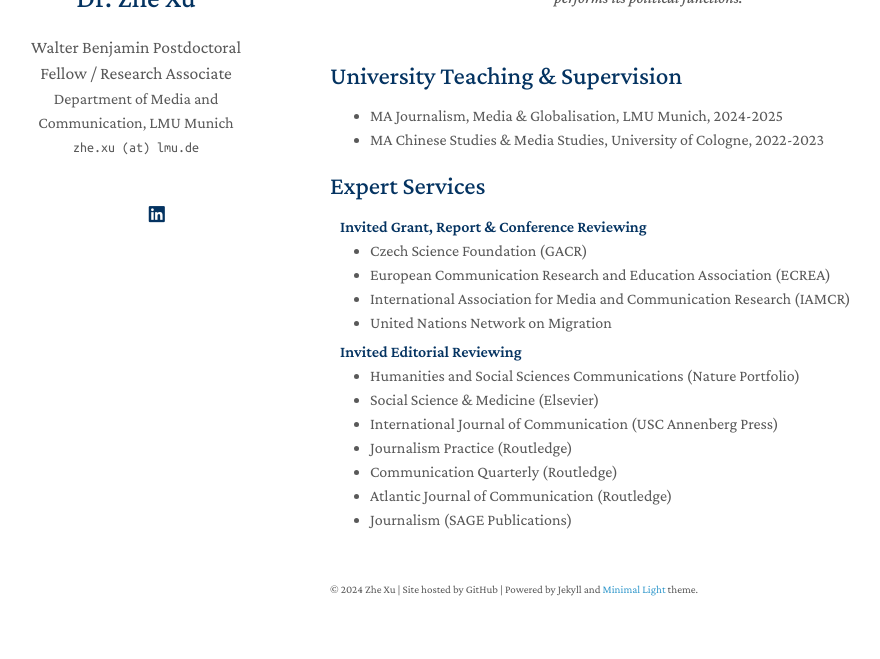
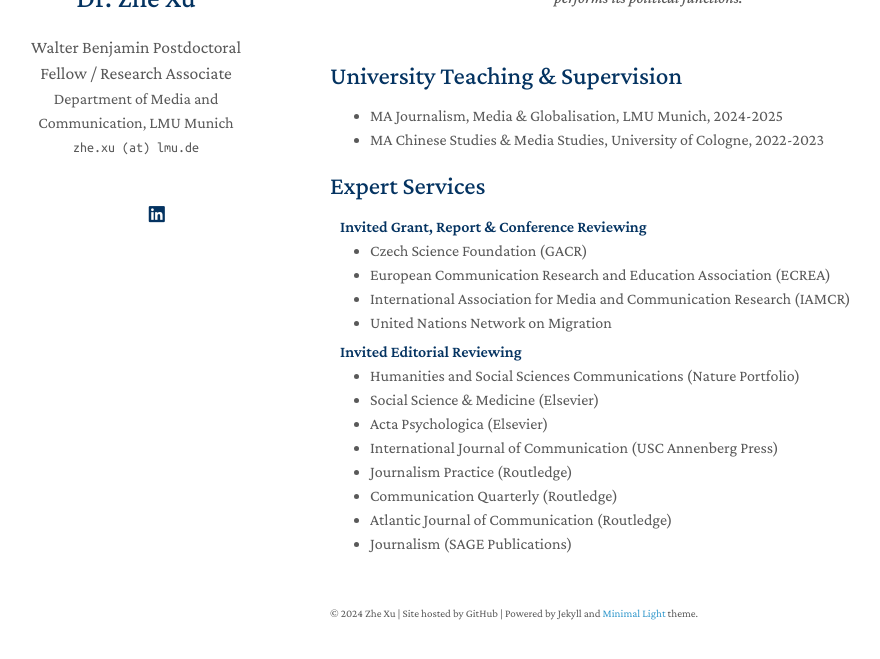
Before and after one commit to zhexuphd/home, a Jekyll site: the page built from index.md, in a window 1280 px wide and 900 px high, scrolled down 1197 px, cut to the strip 206-865 px from the top of the window. Shown: the whole strip, without its empty margins (140-1020 px from the left). Built offline with Jekyll 4.4.1, drawn with Linux system fonts in a browser that asks for light colours; a style sheet for code colours, icons or effects is not loaded; our own code applies the rules of GitHub Pages for plain Markdown files.

Commit message:
Update services.md

```diff
--- a/_includes/services.md
+++ b/_includes/services.md
@@ -14,6 +14,7 @@
 <ul style="margin:0 0 20px;">
   <li><a href="https://www.nature.com/palcomms/"><autocolor>Humanities and Social Sciences Communications (Nature Portfolio)</autocolor></a></li>
   <li><a href="https://www.sciencedirect.com/journal/social-science-and-medicine"><autocolor>Social Science & Medicine (Elsevier)</autocolor></a></li>
+  <li><a href="https://www.sciencedirect.com/journal/acta-psychologica"><autocolor>Acta Psychologica (Elsevier)</autocolor></a></li>
   <li><a href="https://ijoc.org/index.php/ijoc"><autocolor>International Journal of Communication (USC Annenberg Press)</autocolor></a></li>
   <li><a href="https://www.tandfonline.com/journals/rjop20"><autocolor>Journalism Practice (Routledge)</autocolor></a></li>
   <li><a href="https://www.tandfonline.com/journals/rcqu20"><autocolor>Communication Quarterly (Routledge)</autocolor></a></li>
```
